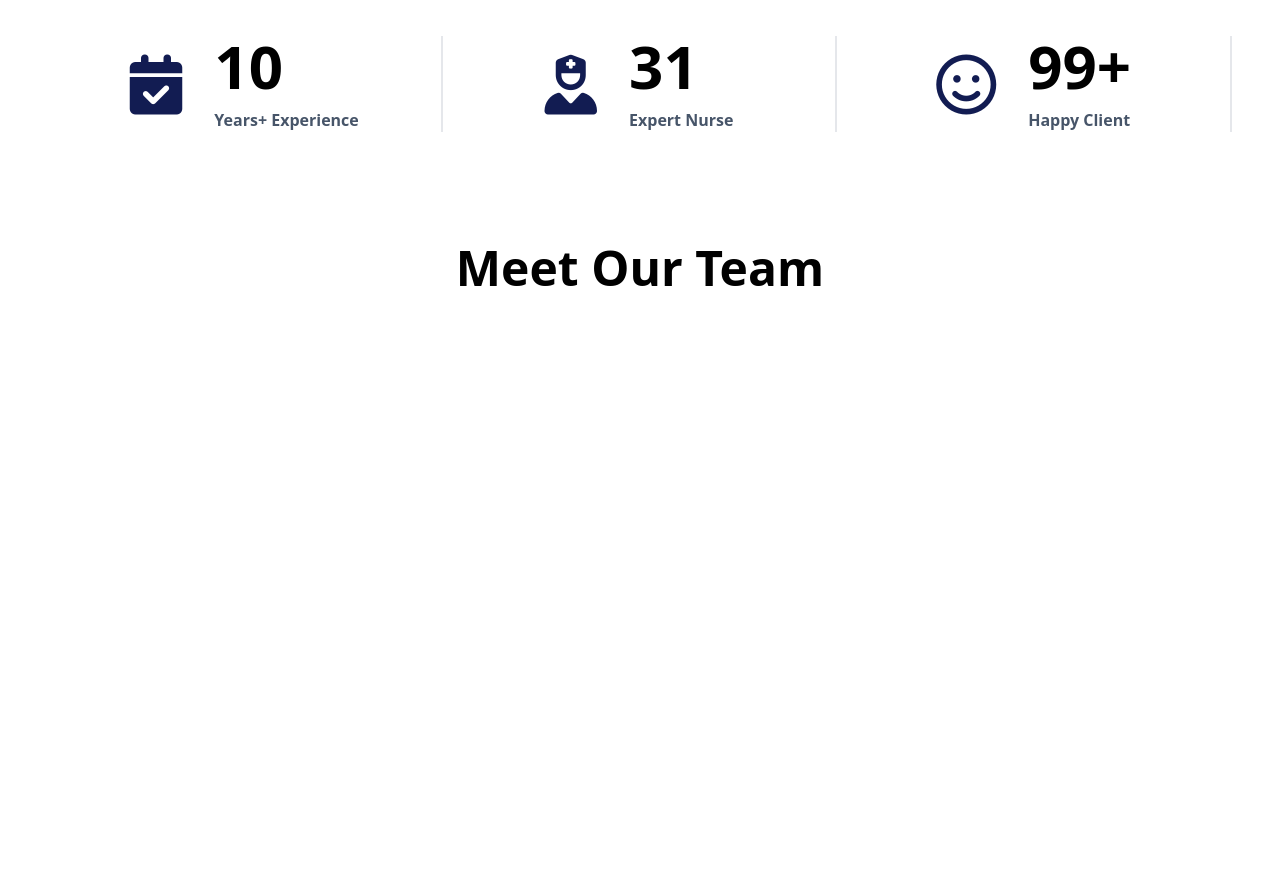
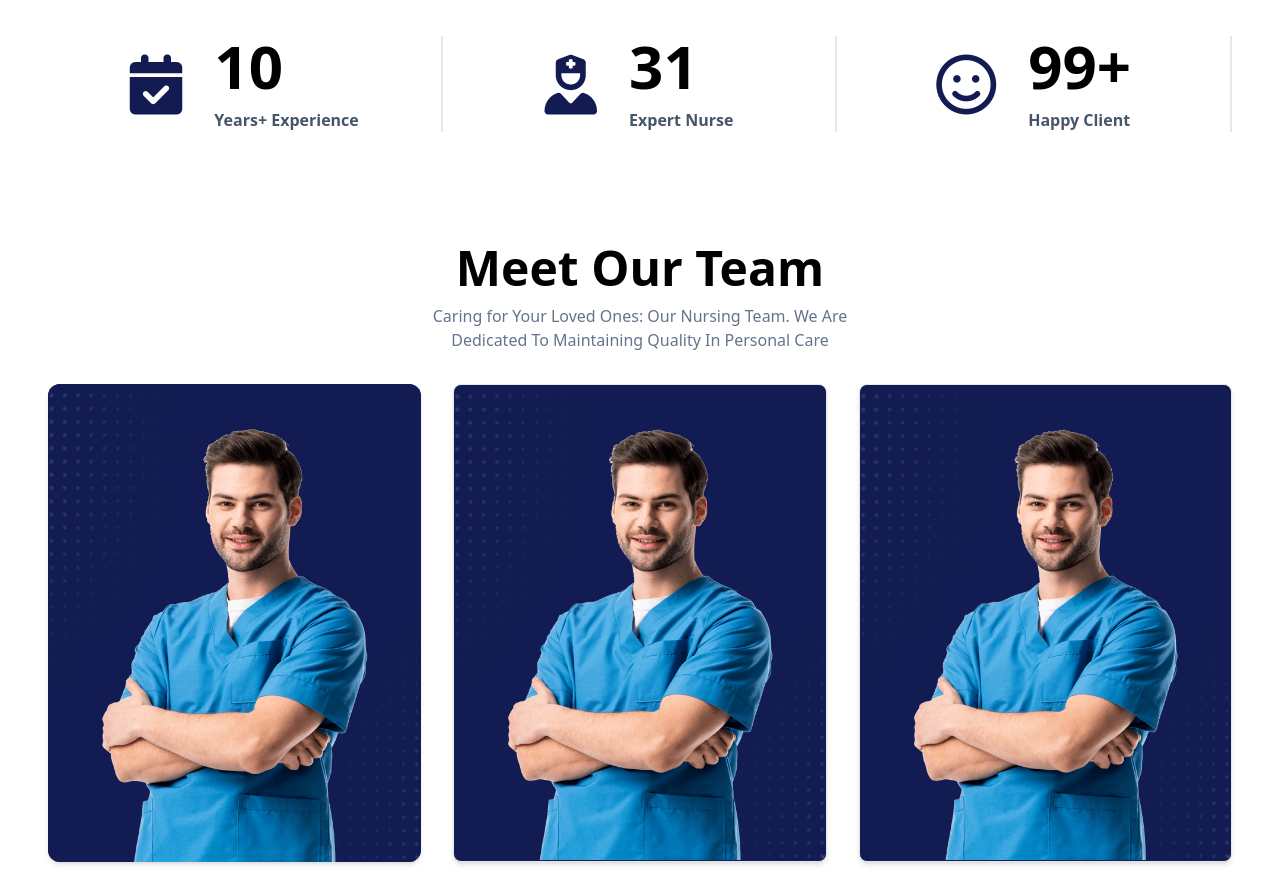
Before and after one commit to ParvesPR/nursing-care-portfolio, a website: page public/index.html in a window 1280 px wide. Shown: the part 2302-3188 px from the top of the page. Before the commit the page ends 2602 px from the top, so only its background shows below. Drawn offline with Linux system fonts and the light colour scheme.

Commit message:
meet our team card added

```diff
--- a/public/index.html
+++ b/public/index.html
@@ -217,7 +217,22 @@
         <!-- START MEET OUR TEAM -->
         <section class="meet-our-team">
             <div class="container mx-auto px-4 md:px-6 lg:px-12">
-                <h1 class="text-center font-bold text-5xl">Meet Our Team</h1>
+                <div class="text-center mb-8">
+                    <h1 class="font-bold text-5xl mb-3">Meet Our Team</h1>
+                    <p class="text-slate-500 w-4/5 md:w-3/5 lg:w-2/5 mx-auto">Caring for Your Loved Ones: Our Nursing Team. We Are
+                        Dedicated To Maintaining Quality In Personal Care</p>
+                </div>
+                <div class="grid grid-cols-1 md:grid-cols-2 lg:grid-cols-3 gap-8 justify-items-center mb-6">
+                    <div class="our-team-card rounded-xl bg-[#121C52] shadow-md">
+                        <img class="block" src="../asset/team-nurse-2.png" alt="">
+                    </div>
+                    <div class="our-team-card border rounded-lg bg-[#121C52] shadow-md">
+                        <img class="block" src="../asset/team-nurse-2.png" alt="">
+                    </div>
+                    <div class="our-team-card border rounded-lg bg-[#121C52] shadow-md">
+                        <img class="block" src="../asset/team-nurse-2.png" alt="">
+                    </div>
+                </div>
             </div>
         </section>
         <!-- END MEET OUR TEAM -->
--- a/src/input.css
+++ b/src/input.css
@@ -72,3 +72,24 @@ nav ul li {
     border-color: rgba(255, 255, 255, 0.1);
     z-index: 11111;
 }
+
+.our-team-card {
+    position: relative;
+    background-image: url(../asset/bg-2.png);
+    background-position: center center;
+    background-repeat: no-repeat;
+    background-size: cover;
+    z-index: 11;
+}
+
+.our-team-card::before {
+    content: "";
+    position: absolute;
+    left: 0;
+    top: 0;
+    width: 100%;
+    height: 100%;
+    background-color: #121c52db;
+    z-index: -11;
+    border-radius: 12px;
+}
```
Also changed, not shown: asset/team-nurse-2.png (added), public/style.css.
